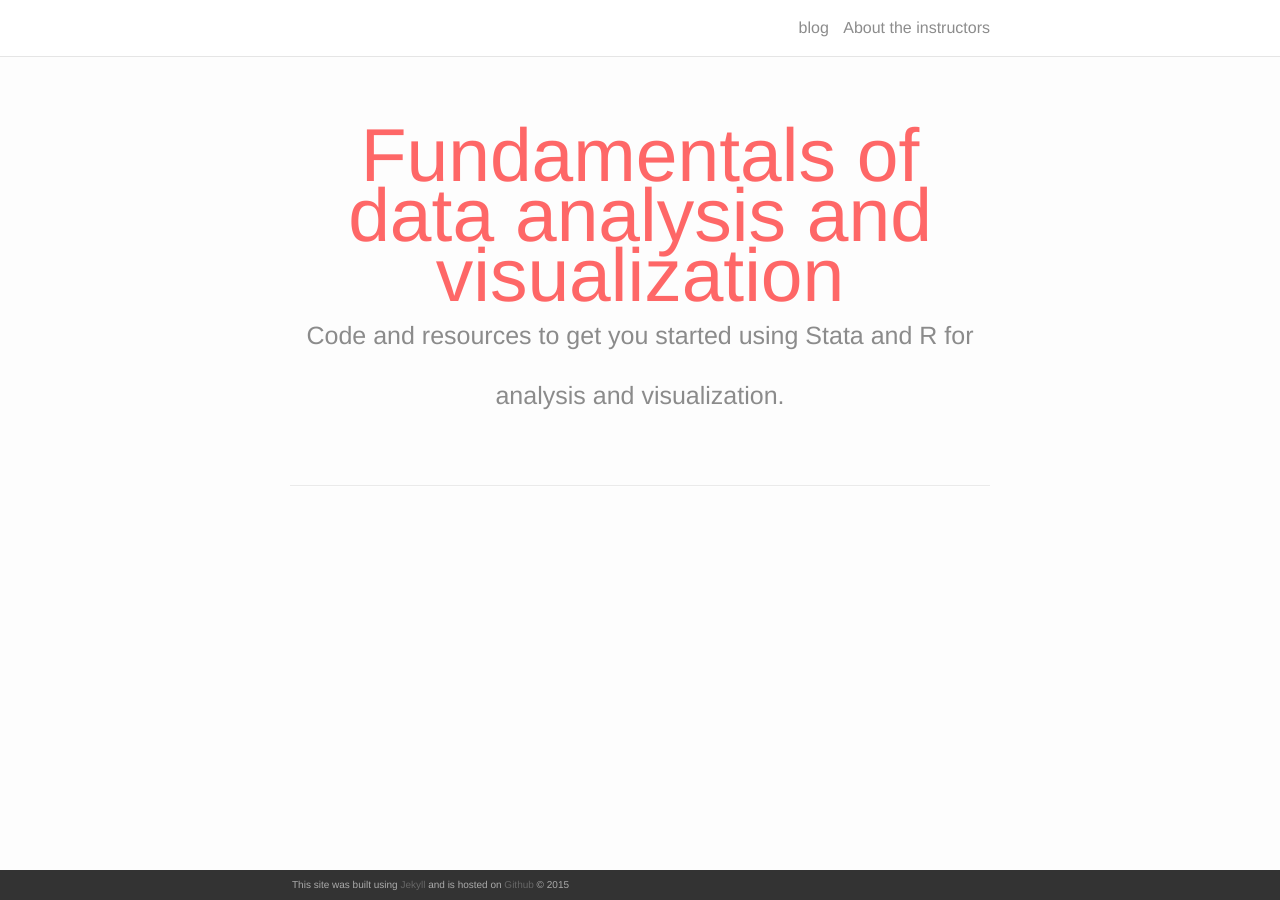
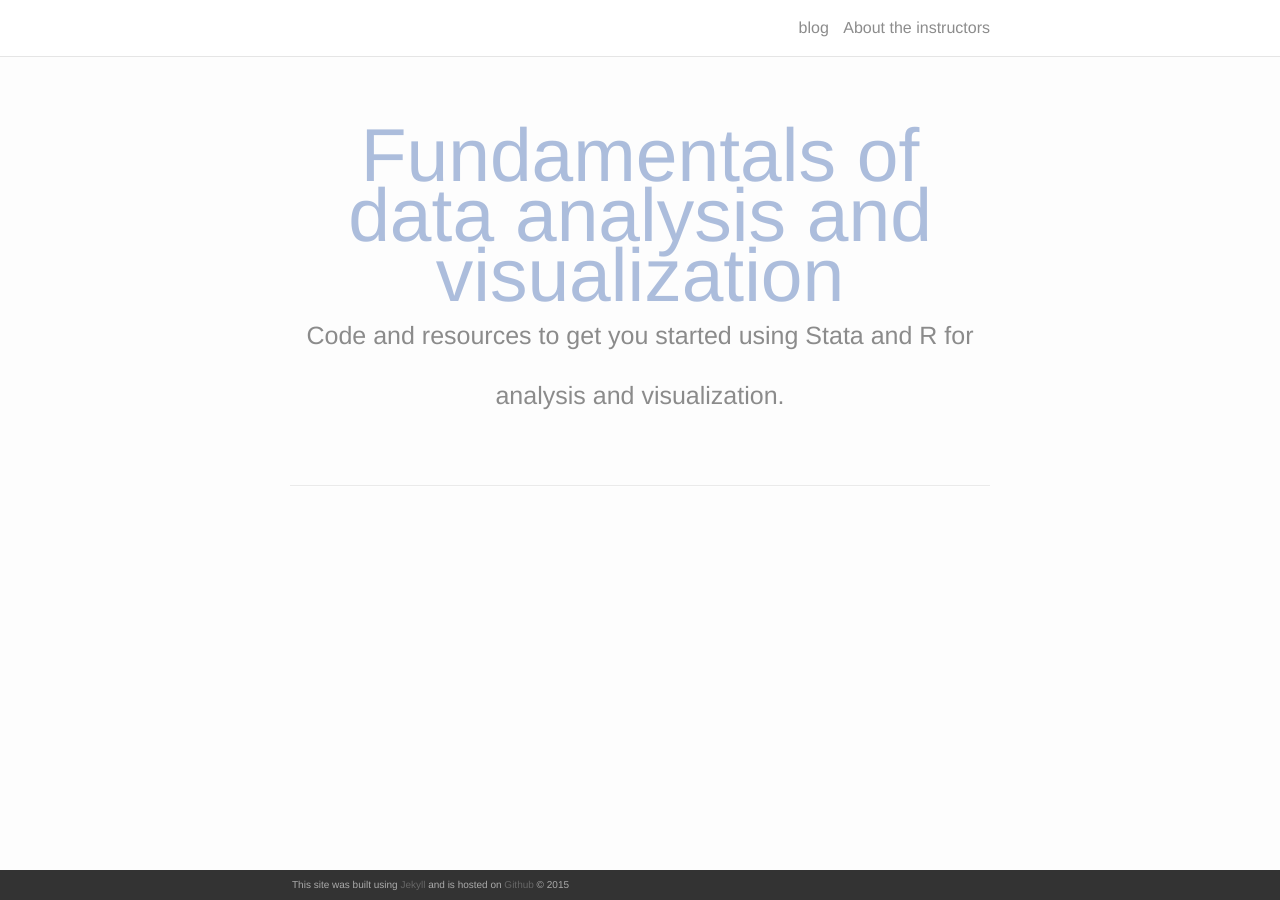
Before and after one commit to GeoCenter/StataTraining, a Jekyll site: the page built from index.html, in a window 1280 px wide. Built offline with Jekyll 4.4.1, drawn with Linux system fonts in a browser that asks for light colours; nearby versions of some CDN libraries; the list of posts is cut into pages by our own code.

Commit message:
switch to blue

```diff
--- a/_sass/_base.scss
+++ b/_sass/_base.scss
@@ -26,7 +26,7 @@ $caption_color: #aaa;
 /* COLORS  */
 $red:  #FF3636;
 $orange: #F29105;
-$blue: #2698BA;
+$blue: #92A8D1;
 $green: #11D68B;
 $lime_green: #B7D12A;
 $purple: #B509AC;
@@ -37,7 +37,7 @@ $grey-color-light: #ddd;  /* navigation bar border */
 $text-color:     #666;
 
 /* Set theme color *************************/
-$theme-color:   $red;
+$theme-color:   $blue;
 
 
 /************************************************************/
```
